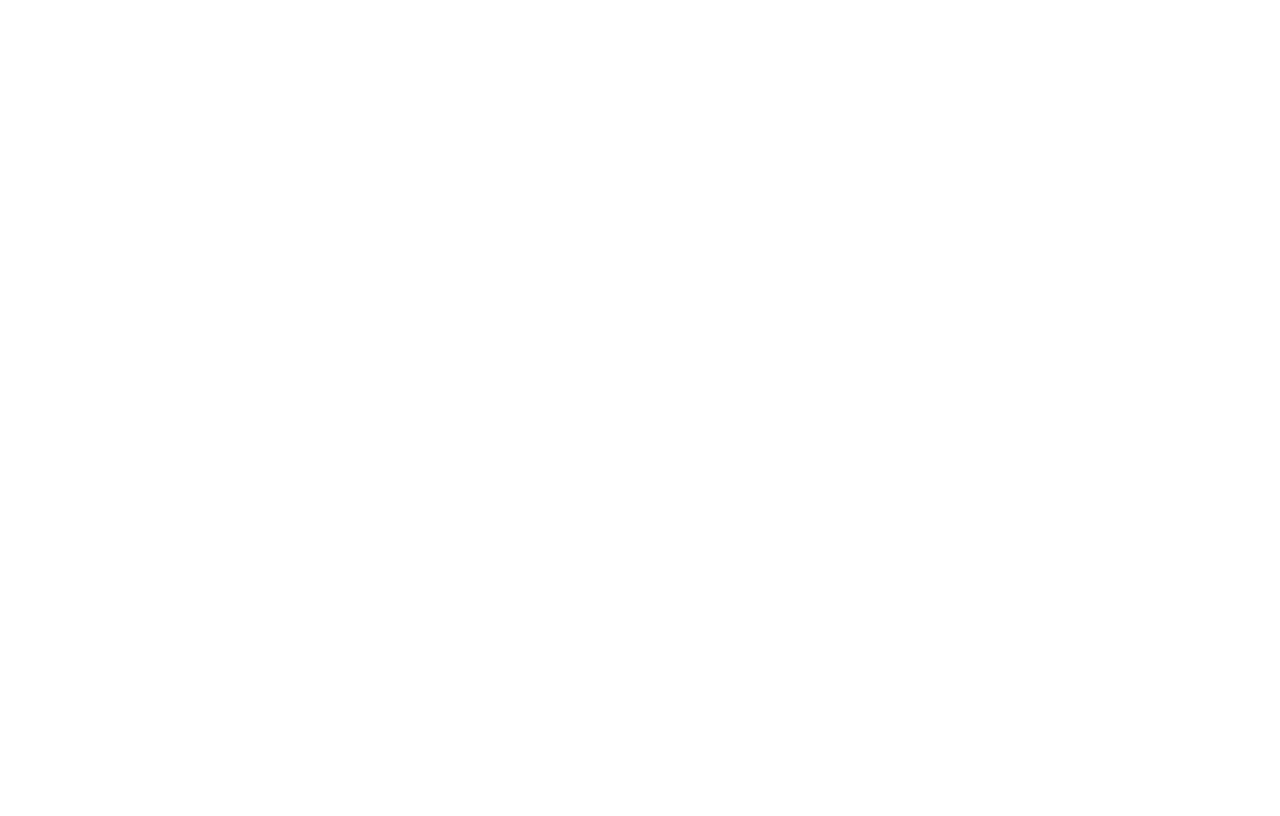
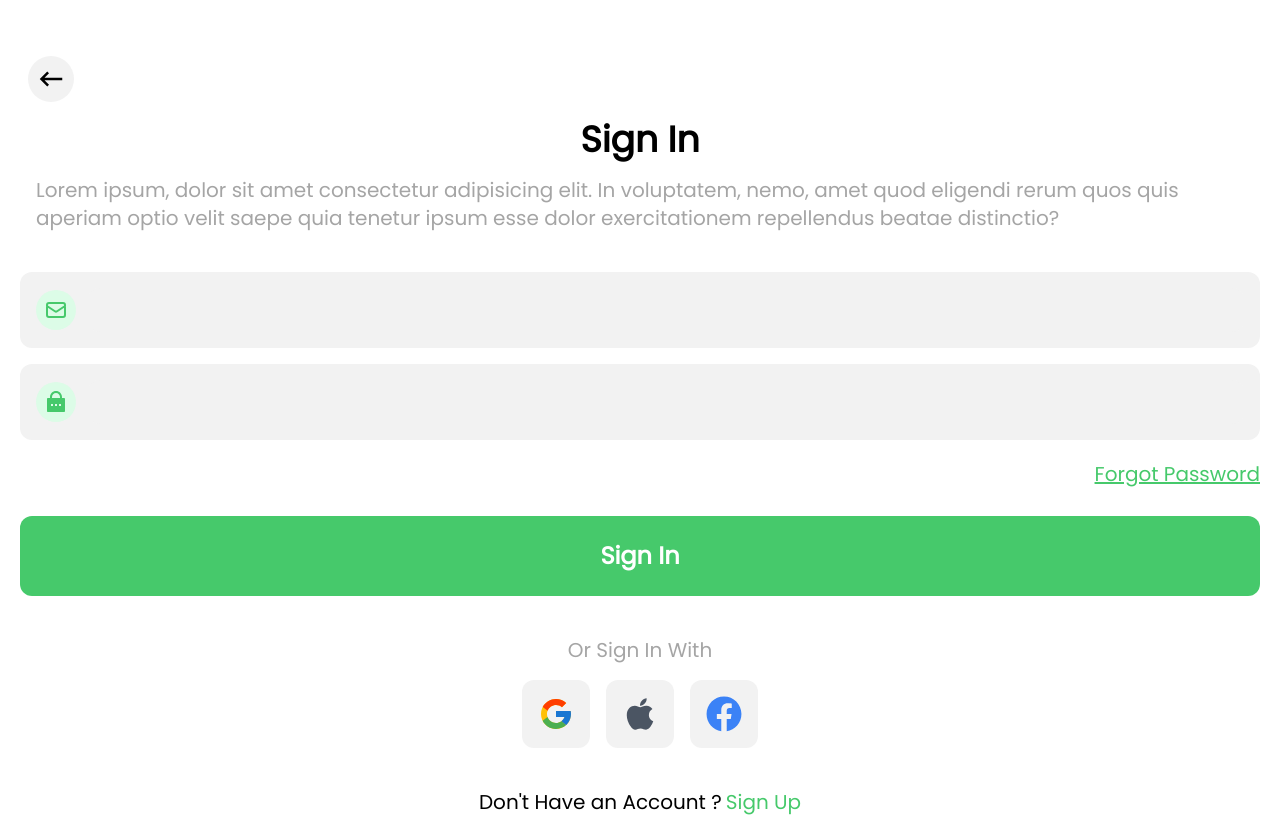
Before and after one commit to AdharBattulwar/Relyft, a React (Vite) app in the folder Frontend/: page /signin in a window 1280 px wide. Before the commit this address had no page. Built offline with nearby package versions, Linux system fonts and the light colour scheme.

Commit message:
Refactor routing and add new components Added -SignIn -Forgot Password -Back Button

```diff
--- a/Frontend/src/App.tsx
+++ b/Frontend/src/App.tsx
@@ -1,22 +1,25 @@
-import { Route, Routes } from "react-router-dom"
-import Login from "./components/Login"
-import OtpVerification from "./components/OtpVerification"
-import UserDetails from "./components/UserDetails"
-import Signup from "./components/SignUp"
+import { Route, Routes } from "react-router-dom";
+import Login from "./components/Login";
+import OtpVerification from "./components/OtpVerification";
+import UserDetails from "./components/UserDetails";
+import Signup from "./components/SignUp";
+import Signin from "./components/SignIn";
+import ForgotPassword from "./components/ForgotPass";
 
 function App() {
-
   return (
     <>
-    <Routes>
-      <Route path="/" element={<Login/>} />
-      <Route path="/login" element={<Login/>} />
-      <Route path="/otp" element={<OtpVerification/>} />
-      <Route path="/userDetails" element={<UserDetails/>} />
-      <Route path="/signup" element={<Signup/>} />
-    </Routes>
+      <Routes>
+        <Route path="/" element={<Signup />} />
+        <Route path="/login" element={<Login />} />
+        <Route path="/otp" element={<OtpVerification />} />
+        <Route path="/userDetails" element={<UserDetails />} />
+        <Route path="/signup" element={<Signup />} />
+        <Route path="/signin" element={<Signin />} />
+        <Route path="/forgot" element={<ForgotPassword />} />
+      </Routes>
     </>
-  )
+  );
 }
 
-export default App
+export default App;
--- /dev/null
+++ b/Frontend/src/components/ForgotPass/index.tsx
@@ -0,0 +1,49 @@
+import React from "react";
+import { Button } from "../ui/button";
+import { HiOutlineMail } from "react-icons/hi";
+import { Input } from "../ui/input";
+import { MdKeyboardBackspace } from "react-icons/md";
+import { Link } from "react-router-dom";
+
+type Props = object;
+
+const ForgotPassword: React.FC<Props> = () => {
+  return (
+    <div className="px-5 py-6 flex flex-col gap-10 h-screen w-screen">
+        {/* TODO: Setlink */}
+      <Link to={"/"}>
+        <div className="absolute top-14 left-7">
+          <Button className="p-2 rounded-full bg-[#F2F2F2]">
+            <MdKeyboardBackspace className="text-3xl " />
+          </Button>
+        </div>
+      </Link>
+      <div className="flex flex-col justify-center gap-4 items-center mt-24">
+        <div className="text-4xl font-bold">Forgot Password</div>
+        <div className="line-clamp-2 px-4 text-xl text-[#A5A5A5] ">
+          Lorem ipsum, dolor sit amet consectetur adipisicing elit. In
+          voluptatem, nemo, amet quod eligendi rerum quos quis aperiam optio
+          velit saepe quia tenetur ipsum esse dolor exercitationem repellendus
+          beatae distinctio?
+        </div>
+      </div>
+      <div className="flex flex-col gap-3">
+        <div className="flex flex-col gap-4">
+          <Input
+            className="py-2 text-lg font-medium"
+            Icon={<HiOutlineMail />}
+            type="email"
+            placeholder=""
+          />
+        </div>
+        <div className="flex mt-4">
+          <Button className="bg-[#46C96B] text-2xl w-full text-white font-semibold rounded-xl py-6 ">
+            Send Code
+          </Button>
+        </div>
+      </div>
+    </div>
+  );
+};
+
+export default ForgotPassword;
--- /dev/null
+++ b/Frontend/src/components/SignIn/index.tsx
@@ -0,0 +1,80 @@
+import React from "react";
+import { Input } from "../ui/input";
+import { HiOutlineMail } from "react-icons/hi";
+import { RiLockPasswordFill } from "react-icons/ri";
+import { Button } from "../ui/button";
+import { FcGoogle } from "react-icons/fc";
+import { FaApple, FaFacebook } from "react-icons/fa";
+import { Link } from "react-router-dom";
+import { MdKeyboardBackspace } from "react-icons/md";
+
+type Props = object;
+
+const Signin: React.FC<Props> = () => {
+  return (
+    <div className="px-5 py-6 flex flex-col gap-10 h-screen w-screen">
+        <div className="absolute top-14 left-7" >
+            <Button className="p-2 rounded-full bg-[#F2F2F2]">
+                <MdKeyboardBackspace className="text-3xl "/>
+            </Button>
+        </div>
+      <div className="flex flex-col justify-center gap-4 items-center mt-24">
+        <div className="text-4xl font-bold">Sign In</div>
+        <div className="line-clamp-2 px-4 text-xl text-[#A5A5A5] ">
+          Lorem ipsum, dolor sit amet consectetur adipisicing elit. In
+          voluptatem, nemo, amet quod eligendi rerum quos quis aperiam optio
+          velit saepe quia tenetur ipsum esse dolor exercitationem repellendus
+          beatae distinctio?
+        </div>
+      </div>
+      <div className="flex flex-col gap-3">
+        <div className="flex flex-col gap-4">
+          <Input
+            className="py-2 text-lg font-medium"
+            Icon={<HiOutlineMail />}
+            type="email"
+            placeholder=""
+          />
+          <Input
+            className="py-2 text-lg font-medium"
+            Icon={<RiLockPasswordFill />}
+            type="password"
+            placeholder=""
+          />
+        </div>
+        <Link to={"/forgot"}>
+          <div className="flex items-center text-xl mt-2 underline text-myGreen font-medium justify-end">
+            Forgot Password
+          </div>
+        </Link>
+        <div className="flex mt-4">
+          <Button className="bg-[#46C96B] text-2xl w-full text-white font-semibold rounded-xl py-6 ">
+            Sign In
+          </Button>
+        </div>
+      </div>
+      <div className="flex flex-col justify-center items-center gap-4">
+        <div className="text-[#A5A5A5] text-xl">Or Sign In With</div>
+        <div className="flex gap-4 items-center justify-center">
+          <Button className="p-4 bg-[#f2f2f2] rounded-xl ">
+            <FcGoogle className="text-4xl" />
+          </Button>
+          <Button className="p-4 bg-[#f2f2f2] rounded-xl ">
+            <FaApple className="text-4xl text-gray-600" />
+          </Button>
+          <Button className="p-4 bg-[#f2f2f2] rounded-xl ">
+            <FaFacebook className="text-4xl text-blue-500" />
+          </Button>
+        </div>
+      </div>
+      <div className=" h-full items-end flex text-xl font-medium gap-1 justify-center">
+        Don't Have an Account ?
+        <Link to={"/"} className="text-[#46C96B]">
+          Sign Up
+        </Link>
+      </div>
+    </div>
+  );
+};
+
+export default Signin;
--- a/Frontend/src/components/SignUp/index.tsx
+++ b/Frontend/src/components/SignUp/index.tsx
@@ -8,13 +8,22 @@
 import { HiOutlineMail } from "react-icons/hi";
 import { RiLockPasswordFill } from "react-icons/ri";
 import { Checkbox } from "../ui/checkbox";
+import { MdKeyboardBackspace } from "react-icons/md";
 
 type Props = object;
 
 const Signup: React.FC<Props> = () => {
   return (
     <div className="px-5 py-6 flex flex-col gap-10 h-screen w-screen">
-      <div className="flex flex-col justify-center gap-4 items-center mt-24">
+      {/* TODO : Set Link */}
+      <Link to={"/"}>
+        <div className="absolute top-14 left-7">
+          <Button className="p-2 rounded-full bg-[#F2F2F2]">
+            <MdKeyboardBackspace className="text-3xl " />
+          </Button>
+        </div>
+      </Link>
+      <div className="flex flex-col justify-center gap-4 items-center mt-12">
         <div className="text-4xl font-bold">Sign Up</div>
         <div className="line-clamp-2 px-4 text-xl text-[#A5A5A5] ">
           Lorem ipsum, dolor sit amet consectetur adipisicing elit. In
@@ -51,7 +60,7 @@
         </div>
       </div>
       <div className="flex text-xl font-medium gap-1 justify-center">
-        Already Have an Account ?<Link to={"/"} className="text-[#46C96B]">Sign In</Link>
+        Already Have an Account ?<Link to={"/signin"} className="text-[#46C96B]">Sign In</Link>
       </div>
     </div>
   );
--- a/Frontend/src/index.css
+++ b/Frontend/src/index.css
@@ -1,3 +1,10 @@
 @tailwind base;
 @tailwind components;
 @tailwind utilities;
+@font-face {
+    font-family: Poppins;
+    src: url("/fonts/Poppins-Regular.ttf");
+}
+*{
+    font-family: Poppins;
+}
```
